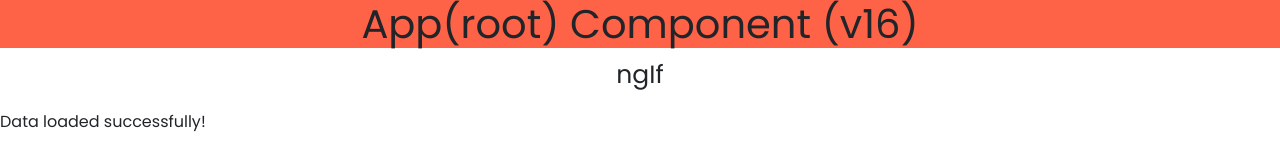
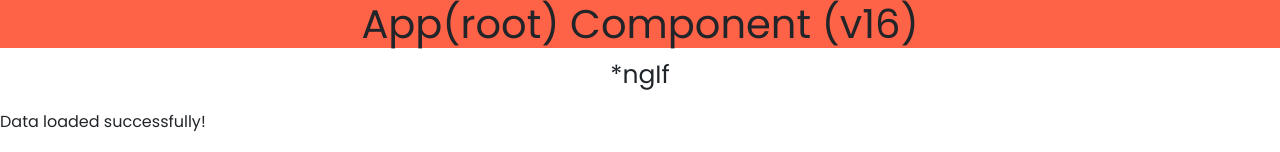
Before and after one commit to SatishKonduru/SELF-16, an Angular app: page / in a window 1280 px wide. Shown: the top 152 px of the page. Built offline with nearby package versions, Linux system fonts and the light colour scheme.

Commit message:
added * to if

```diff
--- a/src/app/components/if/if.component.html
+++ b/src/app/components/if/if.component.html
@@ -1,5 +1,5 @@
 <div style="display: flex; justify-content: center">
-  <p style="font-size: 25px">ngIf</p>
+  <p style="font-size: 25px">*ngIf</p>
 </div>
 <!-- <p *ngIf="isLoggedIn">Welcome user!</p> -->
 <!-- <p *ngIf="isLoggedIn; else loggedOut">Welcome back!</p>
```
